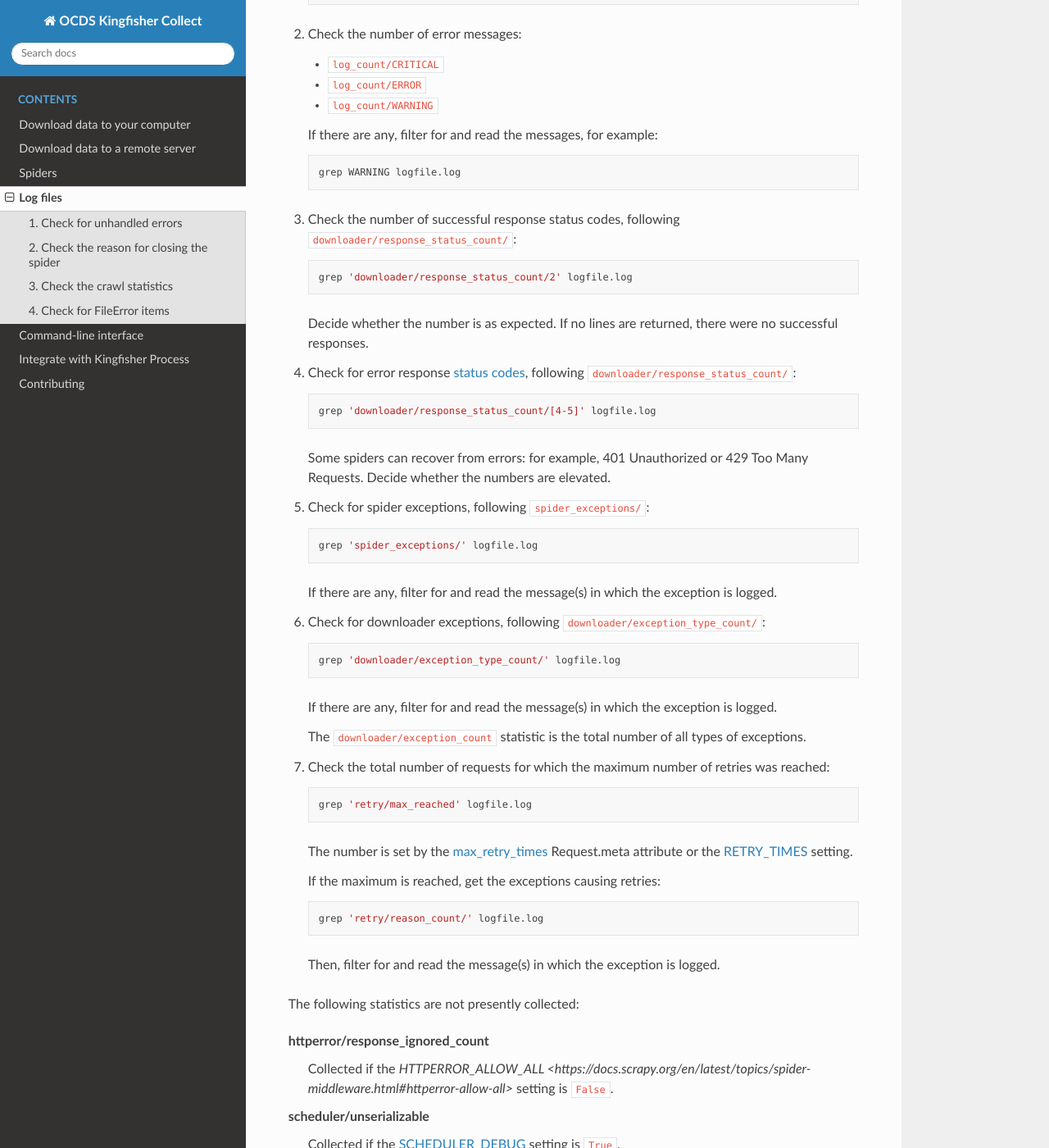
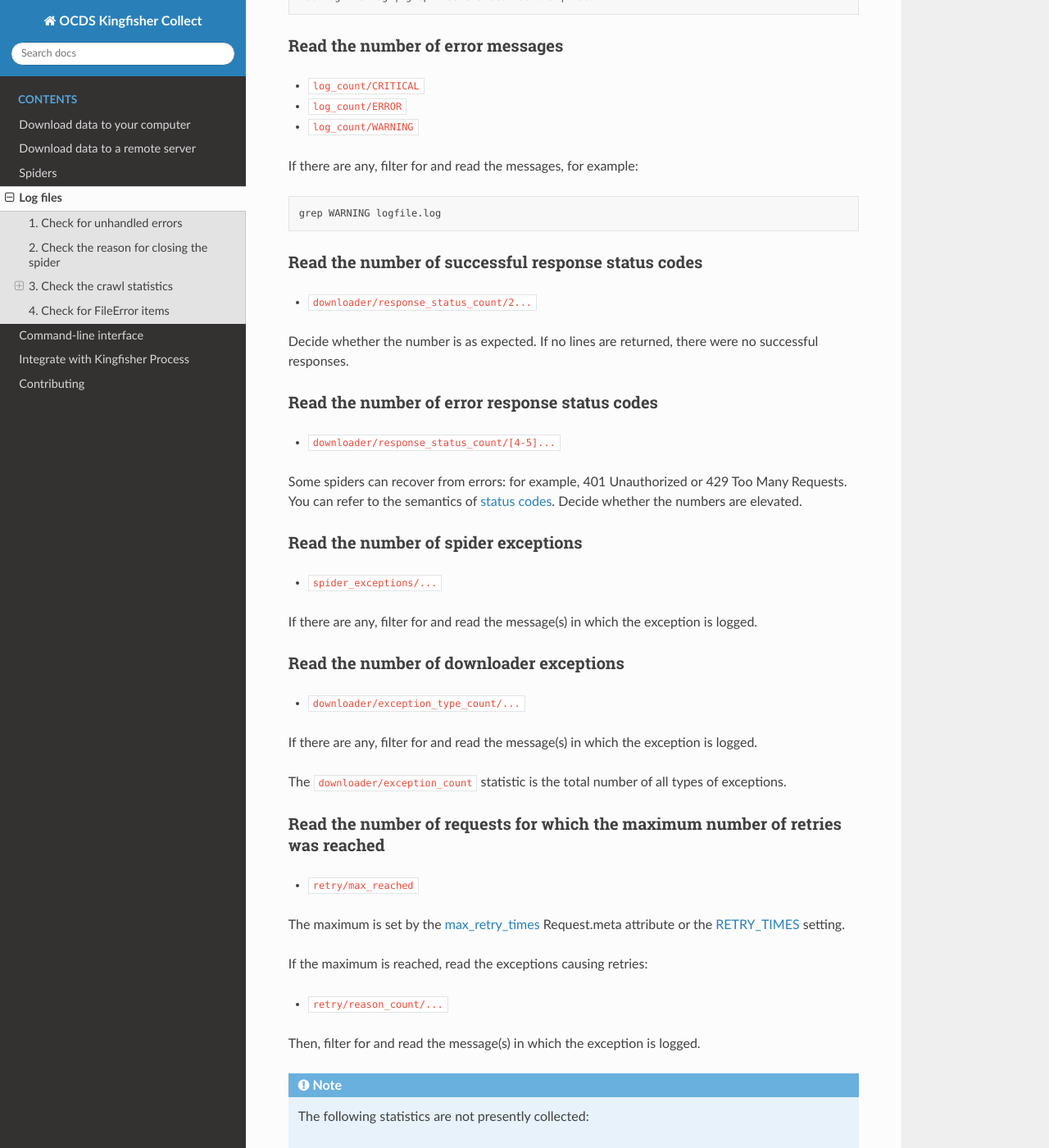
Before and after one commit to open-contracting/kingfisher-collect, a Sphinx documentation site: the page built from docs/logs.rst, in a window 1280 px wide and 1400 px high, scrolled down 1982 px. Shown: the whole window at 82% size. Built offline with Sphinx 7.4.7 and the Read the Docs theme 2.0.0, drawn with Linux system fonts in a browser that asks for light colours.

Commit message:
docs: Reformat log statistics section

```diff
--- a/docs/logs.rst
+++ b/docs/logs.rst
@@ -67,80 +67,76 @@ sample
 3. Check the crawl statistics
 -----------------------------
 
-#. Extract the crawl statistics:
+Extract the crawl statistics:
 
-   .. code-block:: bash
+.. code-block:: bash
 
-      tac logfile.log | grep -B99 statscollectors | tac
+   tac logfile.log | grep -B99 statscollectors | tac
 
-#. Check the number of error messages:
+Read the number of error messages
+~~~~~~~~~~~~~~~~~~~~~~~~~~~~~~~~~
 
-   -  ``log_count/CRITICAL``
-   -  ``log_count/ERROR``
-   -  ``log_count/WARNING``
+-  ``log_count/CRITICAL``
+-  ``log_count/ERROR``
+-  ``log_count/WARNING``
 
-   If there are any, filter for and read the messages, for example:
+If there are any, filter for and read the messages, for example:
 
-   .. code-block:: bash
+.. code-block:: bash
 
-      grep WARNING logfile.log
+   grep WARNING logfile.log
 
-#. Check the number of successful response status codes, following ``downloader/response_status_count/``:
+Read the number of successful response status codes
+~~~~~~~~~~~~~~~~~~~~~~~~~~~~~~~~~~~~~~~~~~~~~~~~~~~
 
-   .. code-block:: bash
+-  ``downloader/response_status_count/2...``
 
-      grep 'downloader/response_status_count/2' logfile.log
+Decide whether the number is as expected. If no lines are returned, there were no successful responses.
 
-   Decide whether the number is as expected. If no lines are returned, there were no successful responses.
+Read the number of error response status codes
+~~~~~~~~~~~~~~~~~~~~~~~~~~~~~~~~~~~~~~~~~~~~~~
 
-#. Check for error response `status codes <https://httpstatuses.com/>`__, following ``downloader/response_status_count/``:
+-  ``downloader/response_status_count/[4-5]...``
 
-   .. code-block:: bash
+Some spiders can recover from errors: for example, 401 Unauthorized or 429 Too Many Requests. You can refer to the semantics of `status codes <https://httpstatuses.com/>`__. Decide whether the numbers are elevated.
 
-      grep 'downloader/response_status_count/[4-5]' logfile.log
+Read the number of spider exceptions
+~~~~~~~~~~~~~~~~~~~~~~~~~~~~~~~~~~~~
 
-   Some spiders can recover from errors: for example, 401 Unauthorized or 429 Too Many Requests. Decide whether the numbers are elevated.
+-  ``spider_exceptions/...``
 
-#. Check for spider exceptions, following ``spider_exceptions/``:
+If there are any, filter for and read the message(s) in which the exception is logged.
 
-   .. code-block:: bash
+Read the number of downloader exceptions
+~~~~~~~~~~~~~~~~~~~~~~~~~~~~~~~~~~~~~~~~
 
-      grep 'spider_exceptions/' logfile.log
+-  ``downloader/exception_type_count/...``
 
-   If there are any, filter for and read the message(s) in which the exception is logged.
+If there are any, filter for and read the message(s) in which the exception is logged.
 
-#. Check for downloader exceptions, following ``downloader/exception_type_count/``:
+The ``downloader/exception_count`` statistic is the total number of all types of exceptions.
 
-   .. code-block:: bash
+Read the number of requests for which the maximum number of retries was reached
+~~~~~~~~~~~~~~~~~~~~~~~~~~~~~~~~~~~~~~~~~~~~~~~~~~~~~~~~~~~~~~~~~~~~~~~~~~~~~~~
 
-      grep 'downloader/exception_type_count/' logfile.log
+-  ``retry/max_reached``
 
-   If there are any, filter for and read the message(s) in which the exception is logged.
+The maximum is set by the `max_retry_times <https://docs.scrapy.org/en/latest/topics/request-response.html#std-reqmeta-max_retry_times>`__ Request.meta attribute or the `RETRY_TIMES <https://docs.scrapy.org/en/latest/topics/downloader-middleware.html#std-setting-RETRY_TIMES>`__ setting.
 
-   The ``downloader/exception_count`` statistic is the total number of all types of exceptions.
+If the maximum is reached, read the exceptions causing retries:
 
-#. Check the total number of requests for which the maximum number of retries was reached:
+-  ``retry/reason_count/...``
 
-   .. code-block:: bash
+Then, filter for and read the message(s) in which the exception is logged.
 
-      grep 'retry/max_reached' logfile.log
+.. note::
 
-   The number is set by the `max_retry_times <https://docs.scrapy.org/en/latest/topics/request-response.html#std-reqmeta-max_retry_times>`__ Request.meta attribute or the `RETRY_TIMES <https://docs.scrapy.org/en/latest/topics/downloader-middleware.html#std-setting-RETRY_TIMES>`__ setting.
+   The following statistics are not presently collected:
 
-   If the maximum is reached, get the exceptions causing retries:
-
-   .. code-block:: bash
-
-      grep 'retry/reason_count/' logfile.log
-
-   Then, filter for and read the message(s) in which the exception is logged.
-
-The following statistics are not presently collected:
-
-httperror/response_ignored_count
-  Collected if the `HTTPERROR_ALLOW_ALL <https://docs.scrapy.org/en/latest/topics/spider-middleware.html#httperror-allow-all>` setting is ``False``.
-scheduler/unserializable
-  Collected if the `SCHEDULER_DEBUG <https://docs.scrapy.org/en/latest/topics/settings.html#scheduler-debug>`__ setting is ``True``.
+   httperror/response_ignored_count
+     Collected if the `HTTPERROR_ALLOW_ALL <https://docs.scrapy.org/en/latest/topics/spider-middleware.html#httperror-allow-all>` setting is ``False``.
+   scheduler/unserializable
+     Collected if the `SCHEDULER_DEBUG <https://docs.scrapy.org/en/latest/topics/settings.html#scheduler-debug>`__ setting is ``True``.
 
 4. Check for FileError items
 ----------------------------
```
